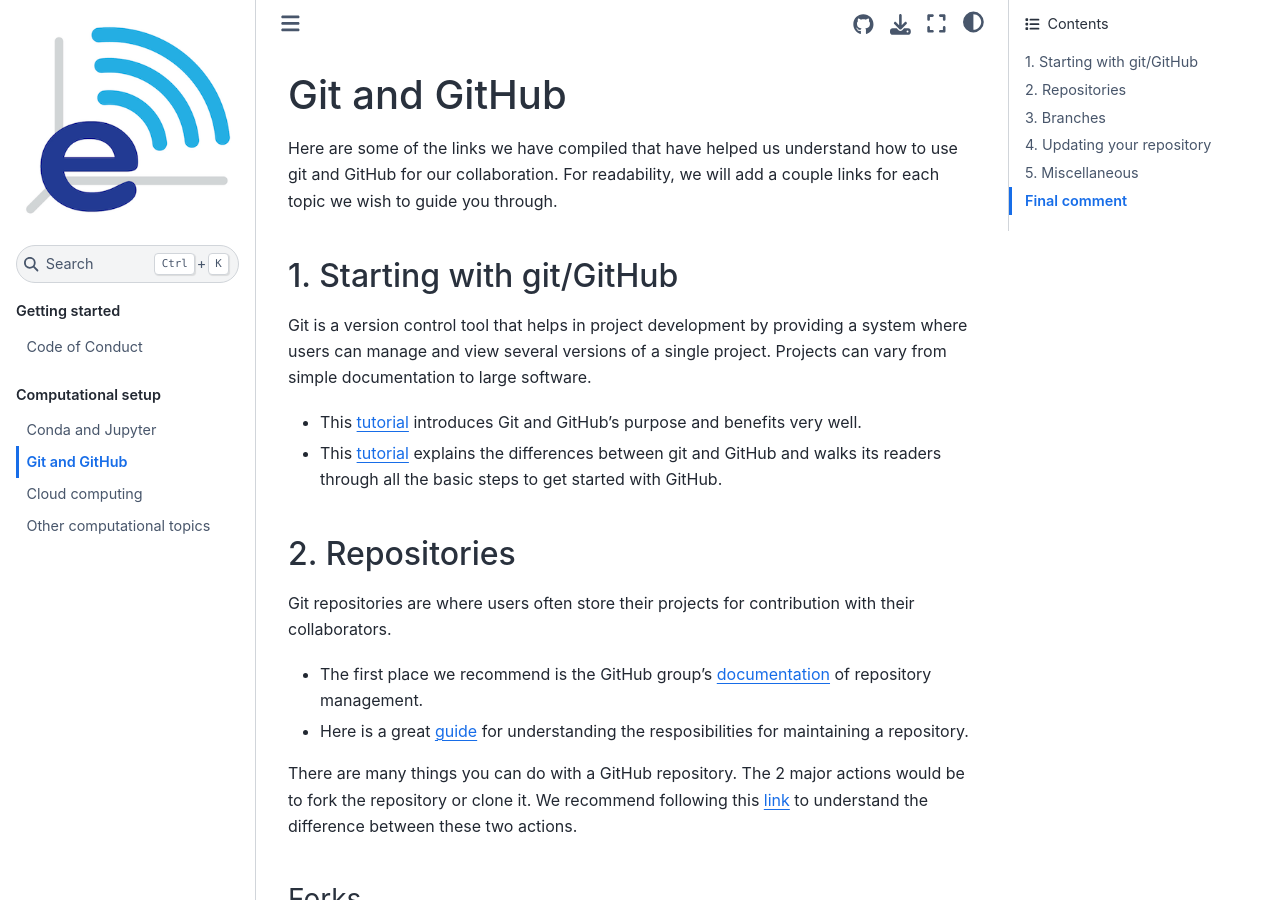
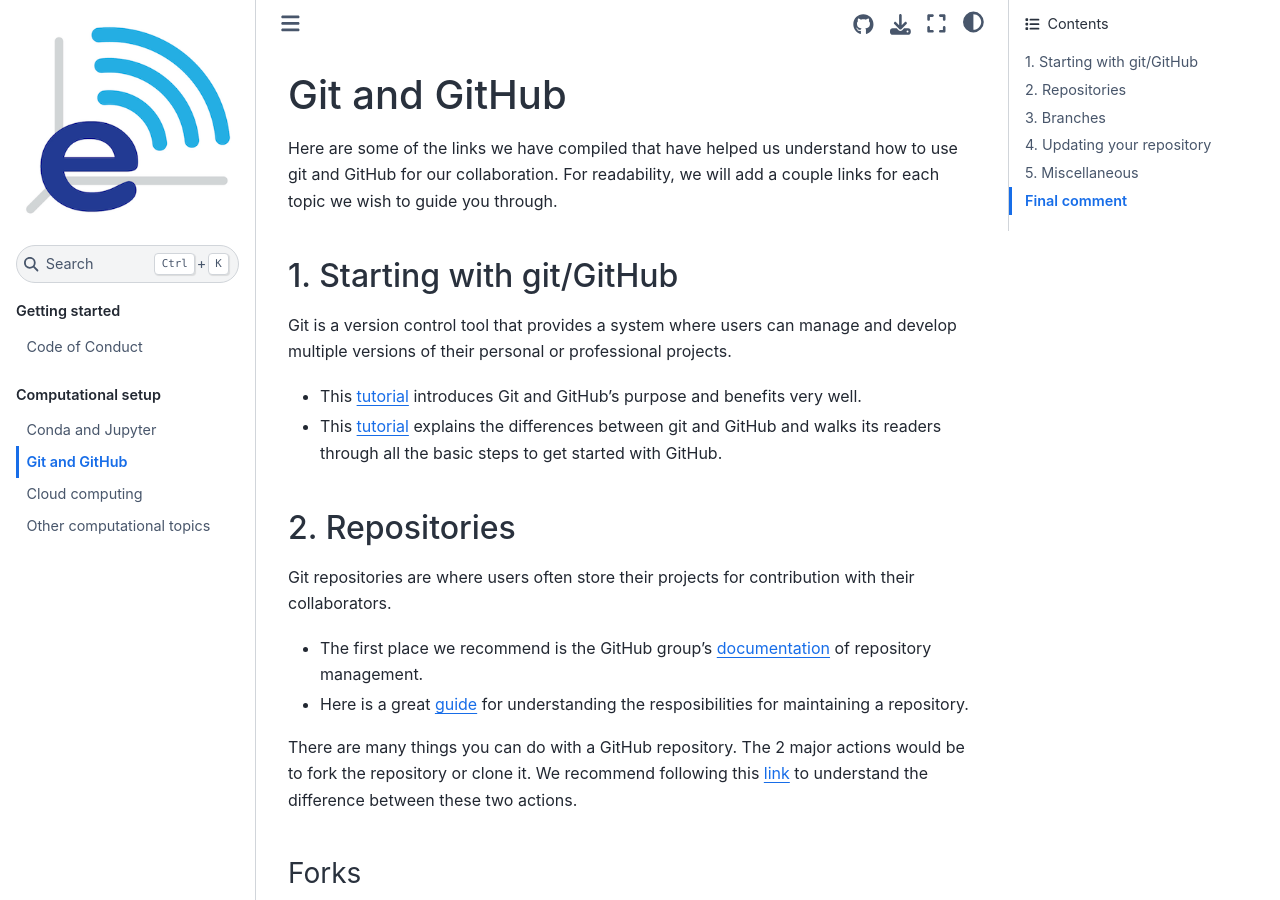
Before and after one commit to uw-echospace/group-docs, a Jupyter Book: the page built from docs/source/compute-git.md, in a window 1280 px wide and 900 px high. Built offline with Jupyter Book 1.0.4 settings and Sphinx 7.4.7 and the Sphinx Book theme 1.1.4, drawn with Linux system fonts in a browser that asks for light colours.

Commit message:
shortened git intro summary

```diff
--- a/docs/source/compute-git.md
+++ b/docs/source/compute-git.md
@@ -4,7 +4,7 @@
 For readability, we will add a couple links for each topic we wish to guide you through.
 
 ## 1. Starting with git/GitHub
-Git is a version control tool that helps in project development by providing a system where users can manage and view several versions of a single project. Projects can vary from simple documentation to large software.
+Git is a version control tool that provides a system where users can manage and develop multiple versions of their personal or professional projects.
 * This [tutorial](https://www.freecodecamp.org/news/git-and-github-for-beginners/) introduces Git and GitHub's purpose and benefits very well.
 * This [tutorial](https://product.hubspot.com/blog/git-and-github-tutorial-for-beginners) explains the differences between git and GitHub and walks its readers through all the basic steps to get started with GitHub.
 
```
